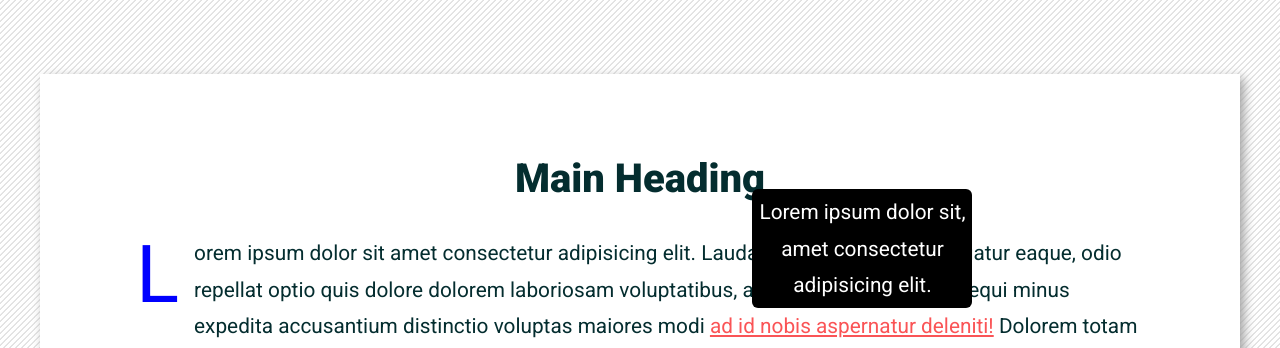
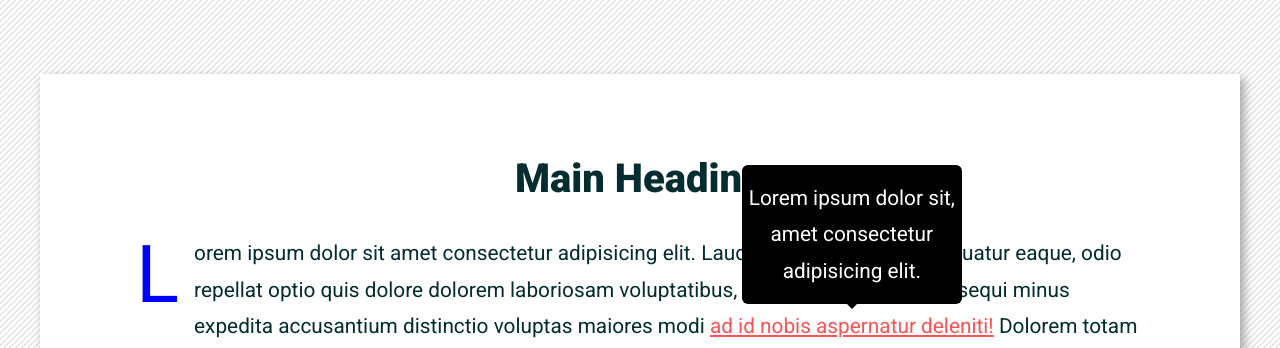
Before and after one commit to nicklaus-meadows/m7-hw7-meadows-nicklaus, a plain HTML site: page index.html in a window 1280 px wide. Both pictures are taken after a click on the element "ad id nobis aspernatur deleniti!". Shown: the part 452-800 px from the top of the page. Drawn offline with Linux system fonts and the light colour scheme.

Commit message:
edits to bubble css and position

```diff
--- a/style.css
+++ b/style.css
@@ -82,6 +82,7 @@ main > section.hero {
   text-align: center;
   position: sticky;
   top: 0;
+  z-index: 1;
   /* make this banner stick to the top! */
 }
 
@@ -164,14 +165,24 @@ span.tooltip span {
   background-color: black;
   color: #fff;
   text-align: center;
-  padding: 5px 0;
+  padding: 15px 0;
   border-radius: 6px;
   position: absolute;
-  top: -125px;
-  left: 15%;
+  bottom: 100%;
+  left: 50%;
+  margin-left: -110px;
+  margin-bottom: 10px;
+
 }
 
 /* styling for tooltip bubble arrow */
 span.tooltip span::after {
   content: "";
+  position: absolute;
+  top: 100%;
+  left: 50%;
+  margin-left: -5px;
+  border-width: 5px;
+  border-style: solid;
+  border-color: black transparent transparent transparent;
 }
```
